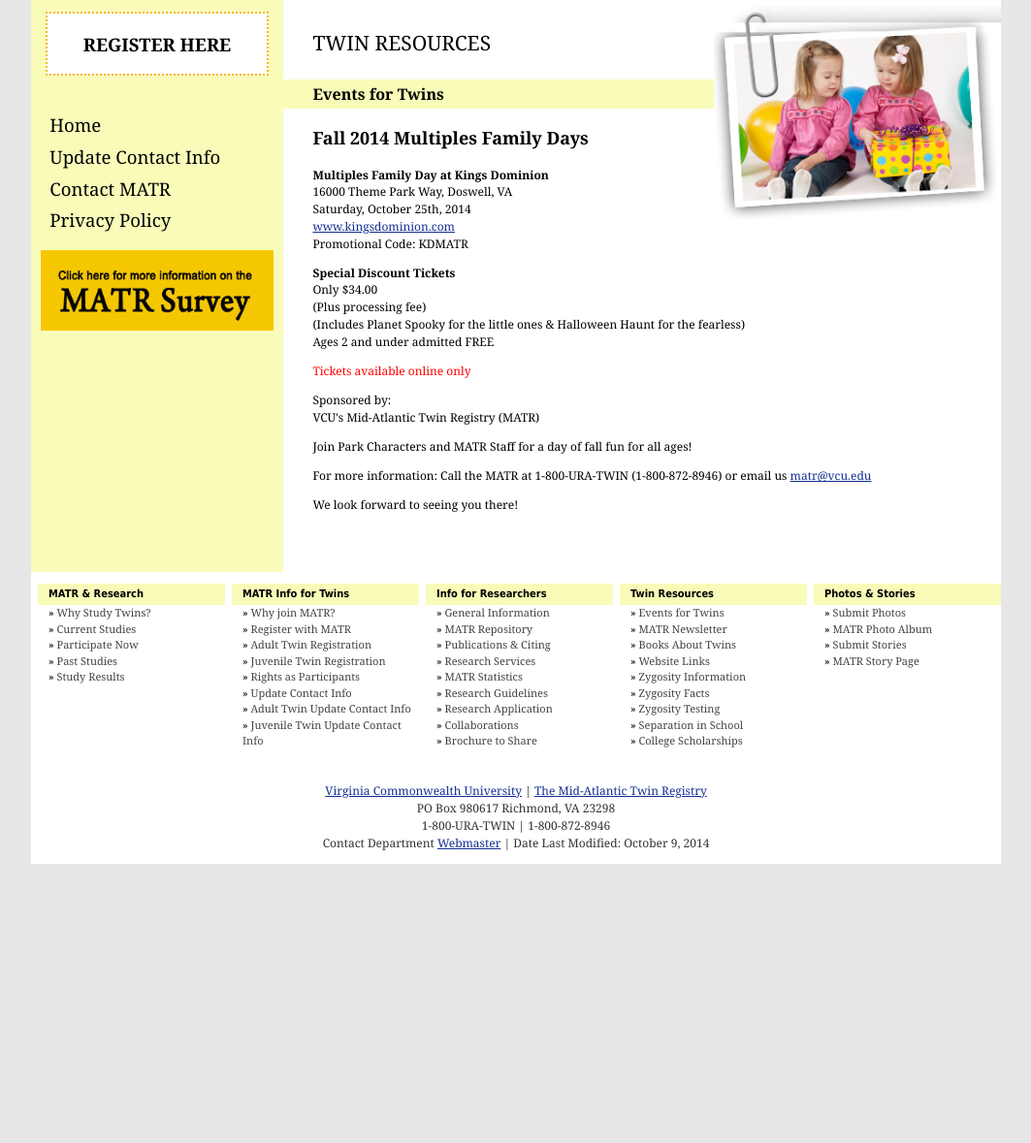
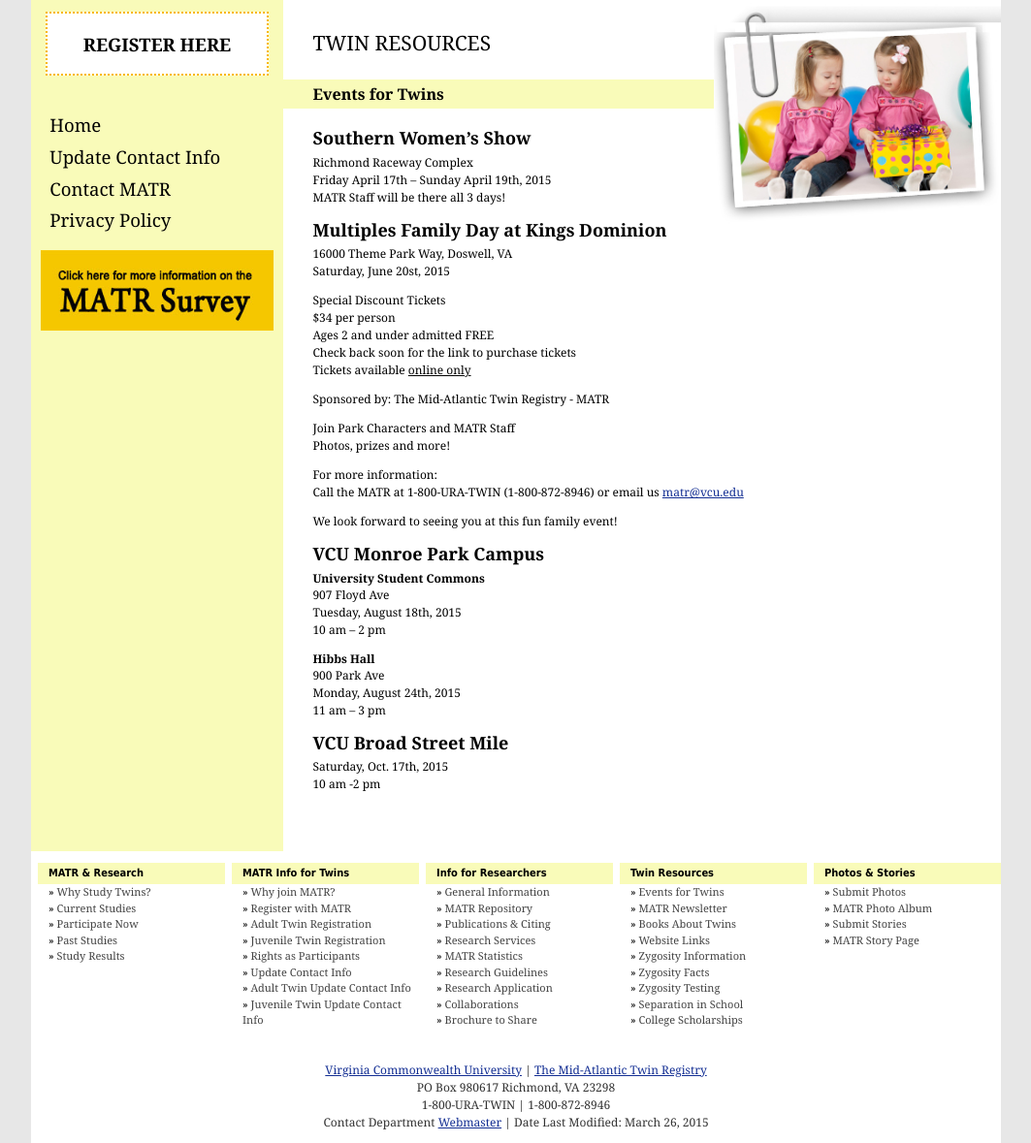
Before and after one commit to szeigler/MATR, a plain HTML site: page resources/events-twins.html in a window 1280 px wide. Shown: the part 274-1453 px from the top of the page at 97% size, without its empty margins (108-1171 px from the left). Before the commit the page ends 1165 px from the top, so only its background shows below. Drawn offline with Linux system fonts and the light colour scheme.

Commit message:
Events and Submit Stories Updates

```diff
--- a/resources/events-twins.html
+++ b/resources/events-twins.html
@@ -175,32 +175,48 @@
 
 <h2>Events for Twins</h2>
 
-	<h3 style="font-size:1.5em; padding-bottom:1em;">Fall 2014 Multiples Family Days</h3>
+	<h3 style="font-size:1.5em;">Southern Women’s Show</h3>
 
-    	<h4>Multiples Family Day at Kings Dominion</h4>
+        <p>Richmond Raceway Complex<br/>
+        Friday April 17th – Sunday April 19th, 2015<br/>
+        MATR Staff will be there all 3 days!</p>
+
+ 	<h3 style="font-size:1.5em;">Multiples Family Day at Kings Dominion</h3>
+
         <p>16000 Theme Park Way, Doswell, VA<br/>
-        Saturday, October 25th, 2014<br/>
-        <a href="http://www.kingsdominion.com" target="_blank">www.kingsdominion.com</a><br/>
-        Promotional Code: KDMATR        </p>
-        <h4>Special Discount Tickets</h4>
-        <p>Only $34.00<br/>
-        (Plus processing fee)<br/>
-        (Includes Planet Spooky for the little ones &amp; Halloween Haunt for the fearless)<br/>
-        Ages 2 and under admitted FREE</p>
+        Saturday, June 20st, 2015</p>
 
-        <p class="note_to_client">Tickets available online only</p>
+        <p>Special Discount Tickets<br/>
+        $34 per person<br/>
+        Ages 2 and under admitted FREE<br/>
+        Check back soon for the link to purchase tickets<br/>
+        Tickets available <u>online only</u></p>
 
-        <p>Sponsored by:<br/>
-        VCU's Mid-Atlantic Twin Registry (MATR)</p>
+        <p>Sponsored by: The Mid-Atlantic Twin Registry - MATR</p>
 
-        <p>Join Park Characters and MATR Staff for a day of fall fun for all ages!</p>
+        <p>Join Park Characters and MATR Staff<br/>
+        Photos, prizes and more!</p>
 
-        <p>For more information: Call the MATR at 1-800-URA-TWIN (1-800-872-8946) or email us <a href="mailto:matr@vcu.edu">matr@vcu.edu</a></p>
+        <p>For more information:<br/>
+        Call the MATR at 1-800-URA-TWIN (1-800-872-8946) or email us <a href="mailto:matr@vcu.edu">matr@vcu.edu</a></p>
 
-        <p>We look forward to seeing you there!</p>
+        <p>We look forward to seeing you at this fun family event!</p>
 
+  	<h3 style="font-size:1.5em;">VCU Monroe Park Campus</h3>
 
+    <h4>University Student Commons</h4>
+    <p>907 Floyd Ave<br/>
+    Tuesday, August 18th, 2015<br/>
+    10 am – 2 pm</p>
 
+    <h4>Hibbs Hall</h4>
+    <p>900 Park Ave<br/>
+    Monday, August 24th, 2015<br/>
+    11 am – 3 pm</p>
+
+    <h3 style="font-size:1.5em;">VCU Broad Street Mile</h3>
+    <p>Saturday, Oct. 17th, 2015<br/>
+    10 am -2 pm</p>
 
 <!-- InstanceEndEditable -->
       </div><!--end content_text-->
@@ -305,7 +321,7 @@
     		<li><a href="http://www.vcu.edu" target="_blank">Virginia Commonwealth University</a> | <a href="http://www.matr.vcu.edu/" target="_blank">The Mid-Atlantic Twin Registry</a></li>
             <li>PO Box 980617 Richmond, VA 23298</li>
             <li>1-800-URA-TWIN | 1-800-872-8946</li>
-            <li>Contact Department <a href="mailto:erahelp@vcu.edu?subject=MATR%20Website%20Comments">Webmaster</a> | Date Last Modified: <!-- #BeginDate format:Am1 -->October 9, 2014<!-- #EndDate --></li>
+            <li>Contact Department <a href="mailto:erahelp@vcu.edu?subject=MATR%20Website%20Comments">Webmaster</a> | Date Last Modified: <!-- #BeginDate format:Am1 -->March 26, 2015<!-- #EndDate --></li>
      	</ul>
 </div><!--end #signature-->
 
```
Also changed, not shown: index.html (+2 -2 lines), submit-stories.html (+1 -5 lines).
